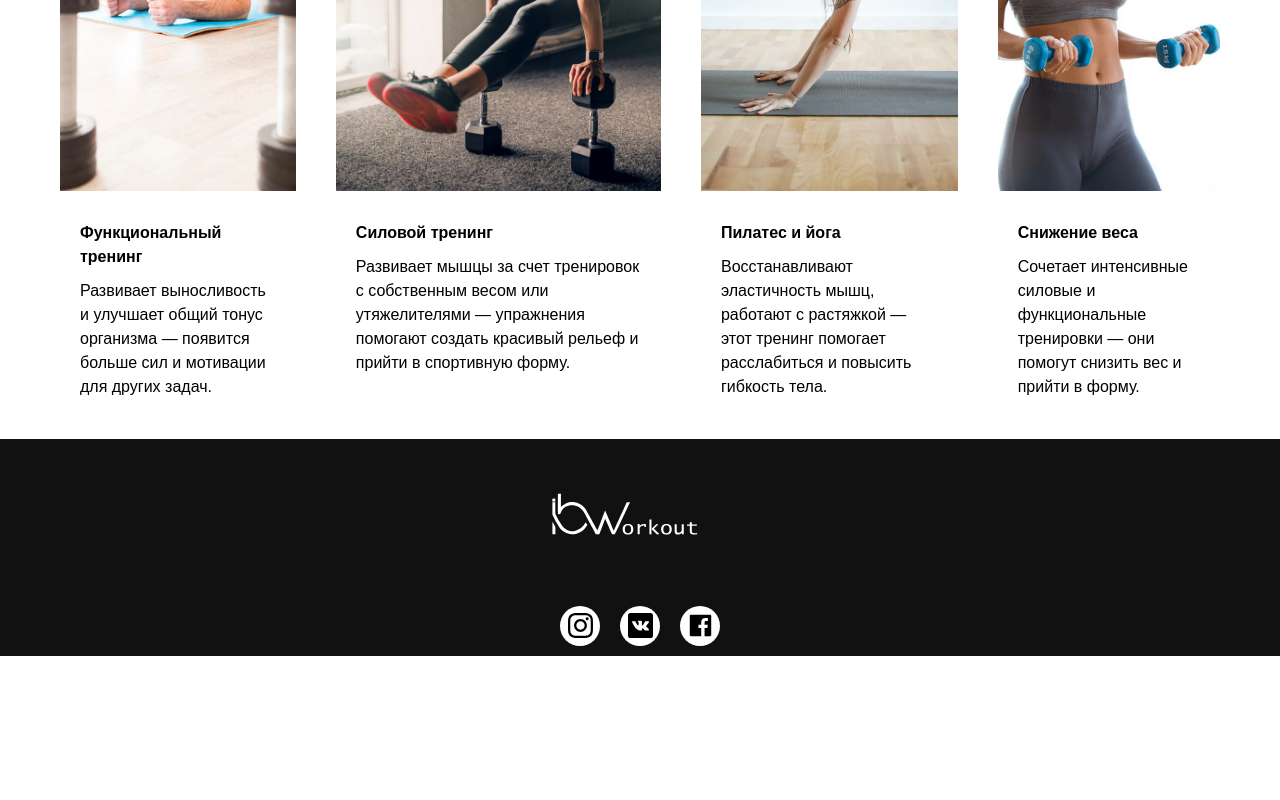
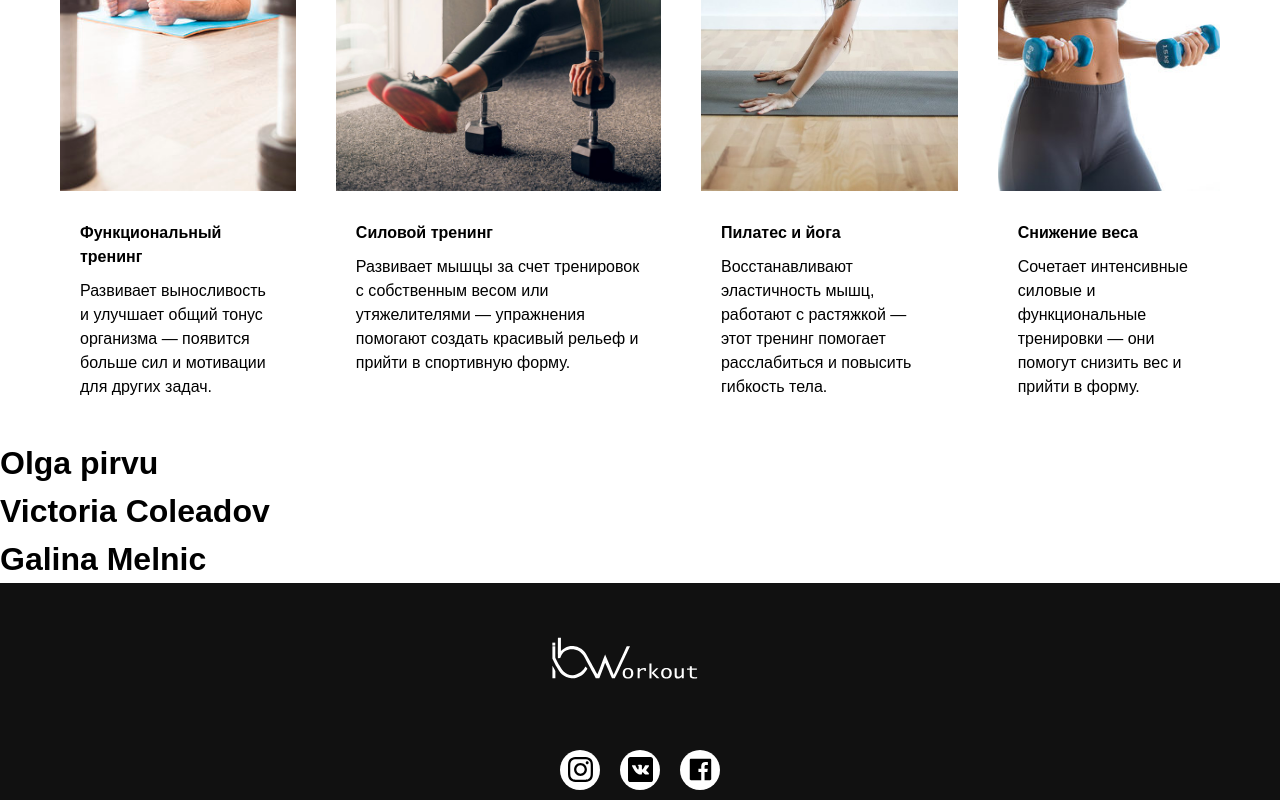
Before and after one commit to vmwhoami/ibworkout, a React app: page / in a window 1280 px wide. Shown: the part 4604-5404 px from the top of the page. Before the commit the page ends 5260 px from the top, so only its background shows below. Built offline with nearby package versions, Linux system fonts and the light colour scheme; a web font is replaced by a local one.

Commit message:
add testimonials destructured the object

```diff
--- a/src/components/App.js
+++ b/src/components/App.js
@@ -7,7 +7,9 @@ import Steps from '../pages/steps';
 import Trainer from '../pages/trainer';
 import Types from '../pages/types';
 import Footer from '../pages/footer';
-import Messenging from '../components/messaging'
+import Messenging from '../components/messaging';
+import Testimonials from '../pages/testimonials';
+
 
 const App = () => {
   return (
@@ -19,6 +21,7 @@ const App = () => {
       <Steps />
       <Trainer />
       <Types />
+      <Testimonials />
       <Footer />
       <Messenging />
     </div>
--- a/src/index.html
+++ b/src/index.html
@@ -4,7 +4,14 @@
     <meta charset="UTF-8" />
     <meta http-equiv="X-UA-Compatible" content="IE=edge" />
     <meta name="viewport" content="width=device-width, initial-scale=1.0" />
-    <link href="{%=o.htmlWebpackPlugin.files.favicon%}" rel="shortcut icon" />
+    <!-- <link href="{%=o.htmlWebpackPlugin.files.favicon%}" rel="shortcut icon" /> -->
+
+    <!-- <link rel="apple-touch-icon" sizes="180x180" href="${require('./assets/ibworkoutfav/apple-touch-icon.png')}" />
+    <link rel="icon" type="image/png" sizes="32x32" href="${require('./assets/ibworkoutfav/favicon-32x32.png')}" />
+    <link rel="icon" type="image/png" sizes="16x16" href="${require('./assets/ibworkoutfav/favicon-16x16.png')}" />
+    <link rel="manifest" href="${require('./assets/ibworkoutfav/site.webmanifest')}" />
+    <link rel="mask-icon" href="${require('./assets/ibworkoutfav/safari-pinned-tab.svg')}" color="#5bbad5" /> -->
+
     <title>IBWORKOUT</title>
   </head>
   <body>
--- a/src/pages/testimonials.js
+++ b/src/pages/testimonials.js
@@ -1,5 +1,18 @@
 import React, { useState, useEffect } from 'react';
+import users from "../users";
 
 const Testimonials = () => {
+  return (
+    <div>
+      {users.map(user => {
+        const { id, image, comment, name } = user
+        return (
+          <h1>{name}</h1>
+        )
+      })
+      }
+    </div>
 
+  )
 }
+export default Testimonials;
--- /dev/null
+++ b/src/users.js
@@ -0,0 +1,23 @@
+const users = [
+  {
+    id: 1,
+    name: "Olga pirvu",
+    image: "",
+    comment: "Lorem ipsum dolor sit amet consectetur"
+  },
+  {
+    id: 2,
+    name: "Victoria Coleadov",
+    image: "",
+    comment: "Lorem ipsum dolor sit amet consectetur"
+  },
+  {
+    id: 3,
+    name: "Galina Melnic",
+    image: "",
+    comment: "Loremx ladaeda"
+  },
+
+]
+
+export default users
```
Also changed, not shown: 1 other file (tests, documents, lock files or other folders).
